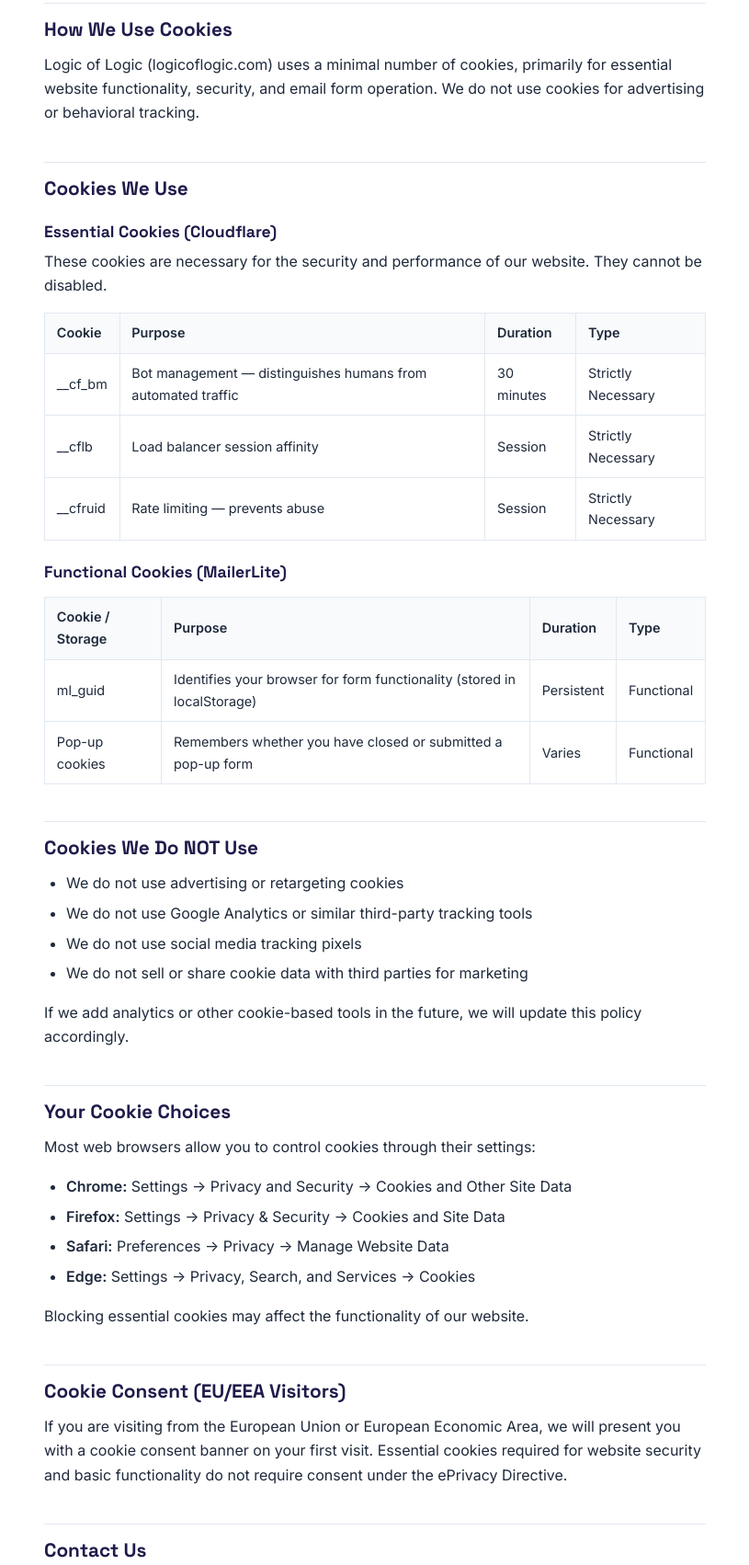
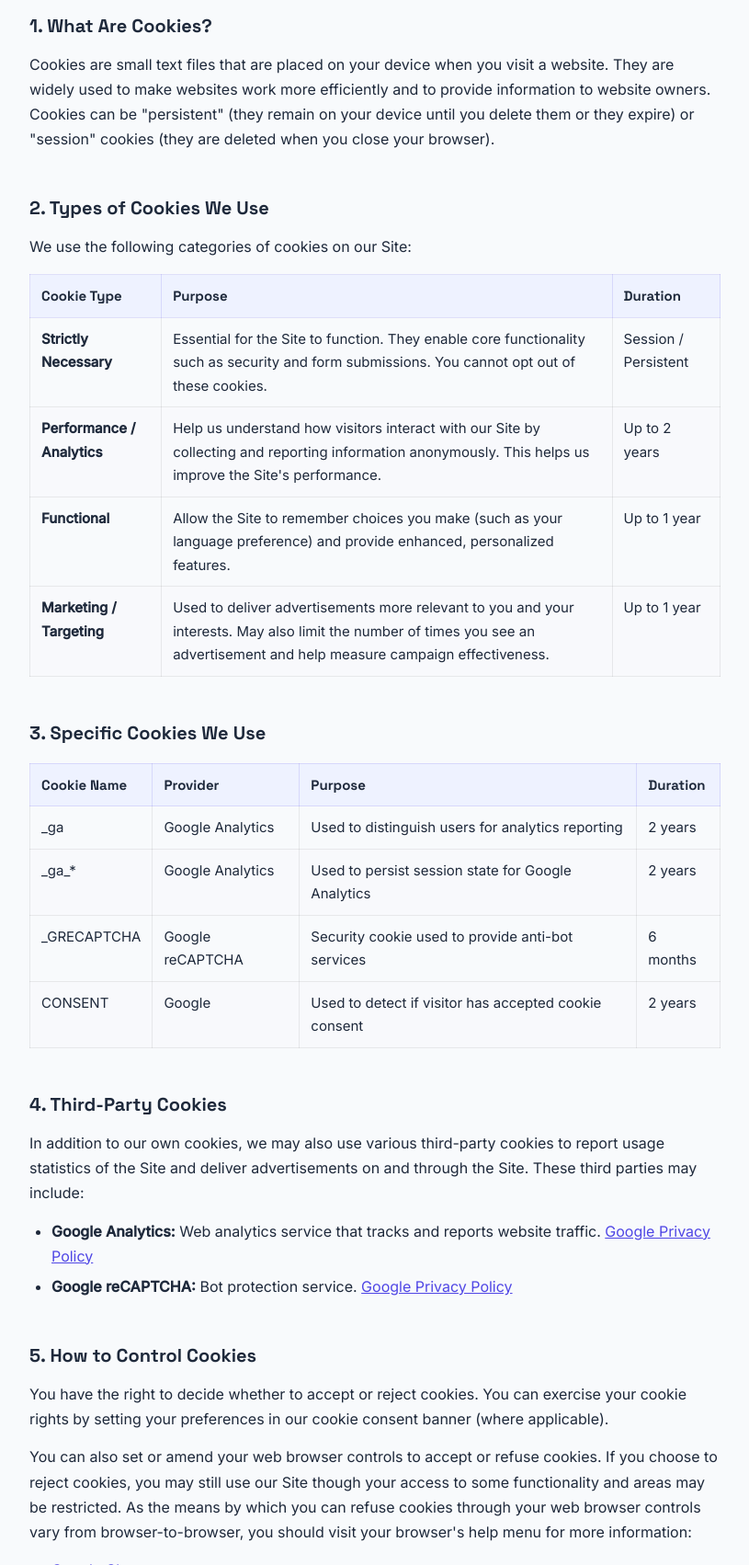
Before and after one commit to rsteitiyeh/logicoflogic, a plain HTML site: page cookie-policy.html in a window 1280 px wide. Shown: the part 392-2094 px from the top of the page at 92% size, without its empty margins (232-1047 px from the left). Drawn offline with Linux system fonts and the light colour scheme.

Commit message:
Revise cookie policy content and update styles

```diff
--- a/cookie-policy.html
+++ b/cookie-policy.html
@@ -4,77 +4,172 @@
   <meta charset="UTF-8">
   <meta name="viewport" content="width=device-width, initial-scale=1.0">
   <title>Cookie Policy — Logic of Logic</title>
+  <meta name="description" content="Cookie Policy for Logic of Logic — how we use cookies and tracking technologies.">
   <link rel="icon" type="image/png" href="/assets/favicon.png">
   <link rel="preconnect" href="https://fonts.googleapis.com">
   <link rel="preconnect" href="https://fonts.gstatic.com" crossorigin>
-  <link href="https://fonts.googleapis.com/css2?family=Space+Grotesk:wght@400;500;600;700&family=Inter:wght@400;500;600&display=swap" rel="stylesheet">
-  <link rel="stylesheet" href="/style.css">
+  <link href="https://fonts.googleapis.com/css2?family=Space+Grotesk:wght@600;700&family=Inter:wght@400;500&display=swap" rel="stylesheet">
+  <style>
+    *,*::before,*::after{box-sizing:border-box;margin:0;padding:0}
+    :root{--indigo:#4F46E5;--dark-navy:#1E1B4B;--teal:#0D9488;--light-bg:#F8FAFC;--body-dark:#1E293B;--secondary:#64748B;--font-h:'Space Grotesk',sans-serif;--font-b:'Inter',sans-serif}
+    body{font-family:var(--font-b);font-size:16px;line-height:1.7;color:var(--body-dark);background:var(--light-bg)}
+    a{color:var(--indigo)}
+    .site-header{background:#fff;border-bottom:1px solid rgba(0,0,0,.06);padding:18px 0}
+    .site-header .inner{max-width:800px;margin:0 auto;padding:0 24px;display:flex;align-items:center;justify-content:space-between}
+    .site-header img{height:36px;width:auto}
+    .back-link{font-size:14px;color:var(--indigo);text-decoration:none;display:flex;align-items:center;gap:6px}
+    .back-link:hover{text-decoration:underline}
+    .legal-wrap{max-width:800px;margin:0 auto;padding:56px 24px 80px}
+    .legal-wrap h1{font-family:var(--font-h);font-size:clamp(28px,4vw,40px);font-weight:700;color:var(--body-dark);margin-bottom:8px}
+    .legal-wrap .meta{font-size:14px;color:var(--secondary);margin-bottom:40px}
+    .legal-wrap h2{font-family:var(--font-h);font-size:20px;font-weight:700;color:var(--body-dark);margin:36px 0 12px;padding-top:8px}
+    .legal-wrap p{margin-bottom:14px;color:var(--body-dark)}
+    .legal-wrap ul{margin:0 0 14px 24px}
+    .legal-wrap li{margin-bottom:6px}
+    /* Cookie table */
+    .cookie-table{width:100%;border-collapse:collapse;margin:16px 0 24px;font-size:15px}
+    .cookie-table th{text-align:left;padding:10px 12px;background:#EEF2FF;color:var(--body-dark);font-family:var(--font-h);font-weight:700;border:1px solid rgba(79,70,229,.15)}
+    .cookie-table td{padding:10px 12px;border:1px solid rgba(0,0,0,.07);vertical-align:top}
+    .cookie-table tr:nth-child(even) td{background:rgba(248,250,252,.7)}
+    footer{background:#0F0E27;padding:40px 0;color:rgba(255,255,255,.5);text-align:center}
+    .footer-inner{max-width:800px;margin:0 auto;padding:0 24px;display:flex;flex-direction:column;gap:16px;align-items:center}
+    .footer-links{display:flex;flex-wrap:wrap;gap:8px 20px;justify-content:center;list-style:none}
+    .footer-links a{color:rgba(255,255,255,.5);font-size:14px;text-decoration:none}
+    .footer-links a:hover{color:rgba(255,255,255,.85)}
+    .footer-copy{font-size:13px}
+  </style>
 </head>
 <body>
-<div class="legal-header">
-  <a href="/"><img src="/assets/logo.png" alt="Logic of Logic"></a>
-  <a href="/">← Back to Home</a>
-</div>
-<div class="legal-page">
+<header class="site-header">
+  <div class="inner">
+    <a href="/"><img src="/assets/logo.png" alt="Logic of Logic"></a>
+    <a href="/" class="back-link">← Back to Home</a>
+  </div>
+</header>
+
+<div class="legal-wrap">
   <h1>Cookie Policy</h1>
-  <p class="updated">Last Updated: March 20, 2026</p>
+  <p class="meta">Last updated: January 1, 2026</p>
 
-  <h2>What Are Cookies</h2>
-  <p>Cookies are small text files stored on your device when you visit a website. They are widely used to make websites work efficiently and to provide information to website owners.</p>
+  <p>This Cookie Policy explains how Logic of Logic ("we," "us," or "our") uses cookies and similar tracking technologies when you visit logicoflogic.com (the "Site"). It explains what these technologies are, why we use them, and your rights to control our use of them.</p>
 
-  <h2>How We Use Cookies</h2>
-  <p>Logic of Logic (logicoflogic.com) uses a minimal number of cookies, primarily for essential website functionality, security, and email form operation. We do not use cookies for advertising or behavioral tracking.</p>
+  <h2>1. What Are Cookies?</h2>
+  <p>Cookies are small text files that are placed on your device when you visit a website. They are widely used to make websites work more efficiently and to provide information to website owners. Cookies can be "persistent" (they remain on your device until you delete them or they expire) or "session" cookies (they are deleted when you close your browser).</p>
 
-  <h2>Cookies We Use</h2>
-  <h3>Essential Cookies (Cloudflare)</h3>
-  <p>These cookies are necessary for the security and performance of our website. They cannot be disabled.</p>
-  <table>
-    <thead><tr><th>Cookie</th><th>Purpose</th><th>Duration</th><th>Type</th></tr></thead>
+  <h2>2. Types of Cookies We Use</h2>
+  <p>We use the following categories of cookies on our Site:</p>
+
+  <table class="cookie-table">
+    <thead>
+      <tr>
+        <th>Cookie Type</th>
+        <th>Purpose</th>
+        <th>Duration</th>
+      </tr>
+    </thead>
     <tbody>
-      <tr><td>__cf_bm</td><td>Bot management — distinguishes humans from automated traffic</td><td>30 minutes</td><td>Strictly Necessary</td></tr>
-      <tr><td>__cflb</td><td>Load balancer session affinity</td><td>Session</td><td>Strictly Necessary</td></tr>
-      <tr><td>__cfruid</td><td>Rate limiting — prevents abuse</td><td>Session</td><td>Strictly Necessary</td></tr>
+      <tr>
+        <td><strong>Strictly Necessary</strong></td>
+        <td>Essential for the Site to function. They enable core functionality such as security and form submissions. You cannot opt out of these cookies.</td>
+        <td>Session / Persistent</td>
+      </tr>
+      <tr>
+        <td><strong>Performance / Analytics</strong></td>
+        <td>Help us understand how visitors interact with our Site by collecting and reporting information anonymously. This helps us improve the Site's performance.</td>
+        <td>Up to 2 years</td>
+      </tr>
+      <tr>
+        <td><strong>Functional</strong></td>
+        <td>Allow the Site to remember choices you make (such as your language preference) and provide enhanced, personalized features.</td>
+        <td>Up to 1 year</td>
+      </tr>
+      <tr>
+        <td><strong>Marketing / Targeting</strong></td>
+        <td>Used to deliver advertisements more relevant to you and your interests. May also limit the number of times you see an advertisement and help measure campaign effectiveness.</td>
+        <td>Up to 1 year</td>
+      </tr>
     </tbody>
   </table>
 
-  <h3>Functional Cookies (MailerLite)</h3>
-  <table>
-    <thead><tr><th>Cookie / Storage</th><th>Purpose</th><th>Duration</th><th>Type</th></tr></thead>
+  <h2>3. Specific Cookies We Use</h2>
+
+  <table class="cookie-table">
+    <thead>
+      <tr>
+        <th>Cookie Name</th>
+        <th>Provider</th>
+        <th>Purpose</th>
+        <th>Duration</th>
+      </tr>
+    </thead>
     <tbody>
-      <tr><td>ml_guid</td><td>Identifies your browser for form functionality (stored in localStorage)</td><td>Persistent</td><td>Functional</td></tr>
-      <tr><td>Pop-up cookies</td><td>Remembers whether you have closed or submitted a pop-up form</td><td>Varies</td><td>Functional</td></tr>
+      <tr>
+        <td>_ga</td>
+        <td>Google Analytics</td>
+        <td>Used to distinguish users for analytics reporting</td>
+        <td>2 years</td>
+      </tr>
+      <tr>
+        <td>_ga_*</td>
+        <td>Google Analytics</td>
+        <td>Used to persist session state for Google Analytics</td>
+        <td>2 years</td>
+      </tr>
+      <tr>
+        <td>_GRECAPTCHA</td>
+        <td>Google reCAPTCHA</td>
+        <td>Security cookie used to provide anti-bot services</td>
+        <td>6 months</td>
+      </tr>
+      <tr>
+        <td>CONSENT</td>
+        <td>Google</td>
+        <td>Used to detect if visitor has accepted cookie consent</td>
+        <td>2 years</td>
+      </tr>
     </tbody>
   </table>
 
-  <h2>Cookies We Do NOT Use</h2>
+  <h2>4. Third-Party Cookies</h2>
+  <p>In addition to our own cookies, we may also use various third-party cookies to report usage statistics of the Site and deliver advertisements on and through the Site. These third parties may include:</p>
   <ul>
-    <li>We do not use advertising or retargeting cookies</li>
-    <li>We do not use Google Analytics or similar third-party tracking tools</li>
-    <li>We do not use social media tracking pixels</li>
-    <li>We do not sell or share cookie data with third parties for marketing</li>
+    <li><strong>Google Analytics:</strong> Web analytics service that tracks and reports website traffic. <a href="https://policies.google.com/privacy" target="_blank" rel="noopener">Google Privacy Policy</a></li>
+    <li><strong>Google reCAPTCHA:</strong> Bot protection service. <a href="https://policies.google.com/privacy" target="_blank" rel="noopener">Google Privacy Policy</a></li>
   </ul>
-  <p>If we add analytics or other cookie-based tools in the future, we will update this policy accordingly.</p>
 
-  <h2>Your Cookie Choices</h2>
-  <p>Most web browsers allow you to control cookies through their settings:</p>
+  <h2>5. How to Control Cookies</h2>
+  <p>You have the right to decide whether to accept or reject cookies. You can exercise your cookie rights by setting your preferences in our cookie consent banner (where applicable).</p>
+  <p>You can also set or amend your web browser controls to accept or refuse cookies. If you choose to reject cookies, you may still use our Site though your access to some functionality and areas may be restricted. As the means by which you can refuse cookies through your web browser controls vary from browser-to-browser, you should visit your browser's help menu for more information:</p>
   <ul>
-    <li><strong>Chrome:</strong> Settings → Privacy and Security → Cookies and Other Site Data</li>
-    <li><strong>Firefox:</strong> Settings → Privacy & Security → Cookies and Site Data</li>
-    <li><strong>Safari:</strong> Preferences → Privacy → Manage Website Data</li>
-    <li><strong>Edge:</strong> Settings → Privacy, Search, and Services → Cookies</li>
+    <li><a href="https://support.google.com/chrome/answer/95647" target="_blank" rel="noopener">Google Chrome</a></li>
+    <li><a href="https://support.mozilla.org/en-US/kb/enable-and-disable-cookies-website-preferences" target="_blank" rel="noopener">Mozilla Firefox</a></li>
+    <li><a href="https://support.apple.com/guide/safari/manage-cookies-sfri11471/mac" target="_blank" rel="noopener">Apple Safari</a></li>
+    <li><a href="https://support.microsoft.com/en-us/windows/manage-cookies-in-microsoft-edge" target="_blank" rel="noopener">Microsoft Edge</a></li>
   </ul>
-  <p>Blocking essential cookies may affect the functionality of our website.</p>
+  <p>You can opt out of Google Analytics by installing the <a href="https://tools.google.com/dlpage/gaoptout" target="_blank" rel="noopener">Google Analytics Opt-out Browser Add-on</a>.</p>
 
-  <h2>Cookie Consent (EU/EEA Visitors)</h2>
-  <p>If you are visiting from the European Union or European Economic Area, we will present you with a cookie consent banner on your first visit. Essential cookies required for website security and basic functionality do not require consent under the ePrivacy Directive.</p>
+  <h2>6. Do Not Track</h2>
+  <p>Some browsers have a "Do Not Track" feature that lets you tell websites that you do not want to have your online activities tracked. We currently do not respond to "Do Not Track" signals, but we may update this practice in the future.</p>
 
-  <h2>Contact Us</h2>
-  <p><strong>Email:</strong> <a href="mailto:hello@logicoflogic.com">hello@logicoflogic.com</a><br>
-  <strong>Website:</strong> logicoflogic.com</p>
+  <h2>7. Updates to This Cookie Policy</h2>
+  <p>We may update this Cookie Policy from time to time to reflect changes in technology, legislation, or our data practices. When we do, we will revise the "Last updated" date at the top of this policy. We encourage you to periodically review this policy to stay informed about how we use cookies.</p>
+
+  <h2>8. Contact Us</h2>
+  <p>If you have any questions about our use of cookies, please contact us:</p>
+  <p><strong>Logic of Logic</strong><br>Email: <a href="mailto:hello@logicoflogic.com">hello@logicoflogic.com</a><br>Website: <a href="https://logicoflogic.com">logicoflogic.com</a></p>
 </div>
-<footer class="site-footer">
-  <p>&copy; 2026 Logic of Logic. All rights reserved.</p>
-  <p class="footer-links"><a href="/privacy-policy.html">Privacy Policy</a> · <a href="/terms.html">Terms of Service</a> · <a href="/cookie-policy.html">Cookie Policy</a> · <a href="/disclaimer.html">Disclaimer</a></p>
+
+<footer>
+  <div class="footer-inner">
+    <img src="/assets/logo.png" alt="Logic of Logic" style="height:32px;width:auto;filter:brightness(1.1)">
+    <ul class="footer-links">
+      <li><a href="/privacy-policy.html">Privacy Policy</a></li>
+      <li><a href="/terms.html">Terms of Service</a></li>
+      <li><a href="/cookie-policy.html">Cookie Policy</a></li>
+      <li><a href="/disclaimer.html">Disclaimer</a></li>
+    </ul>
+    <p class="footer-copy">© 2026 Logic of Logic. All rights reserved.</p>
+  </div>
 </footer>
 </body>
 </html>
```
